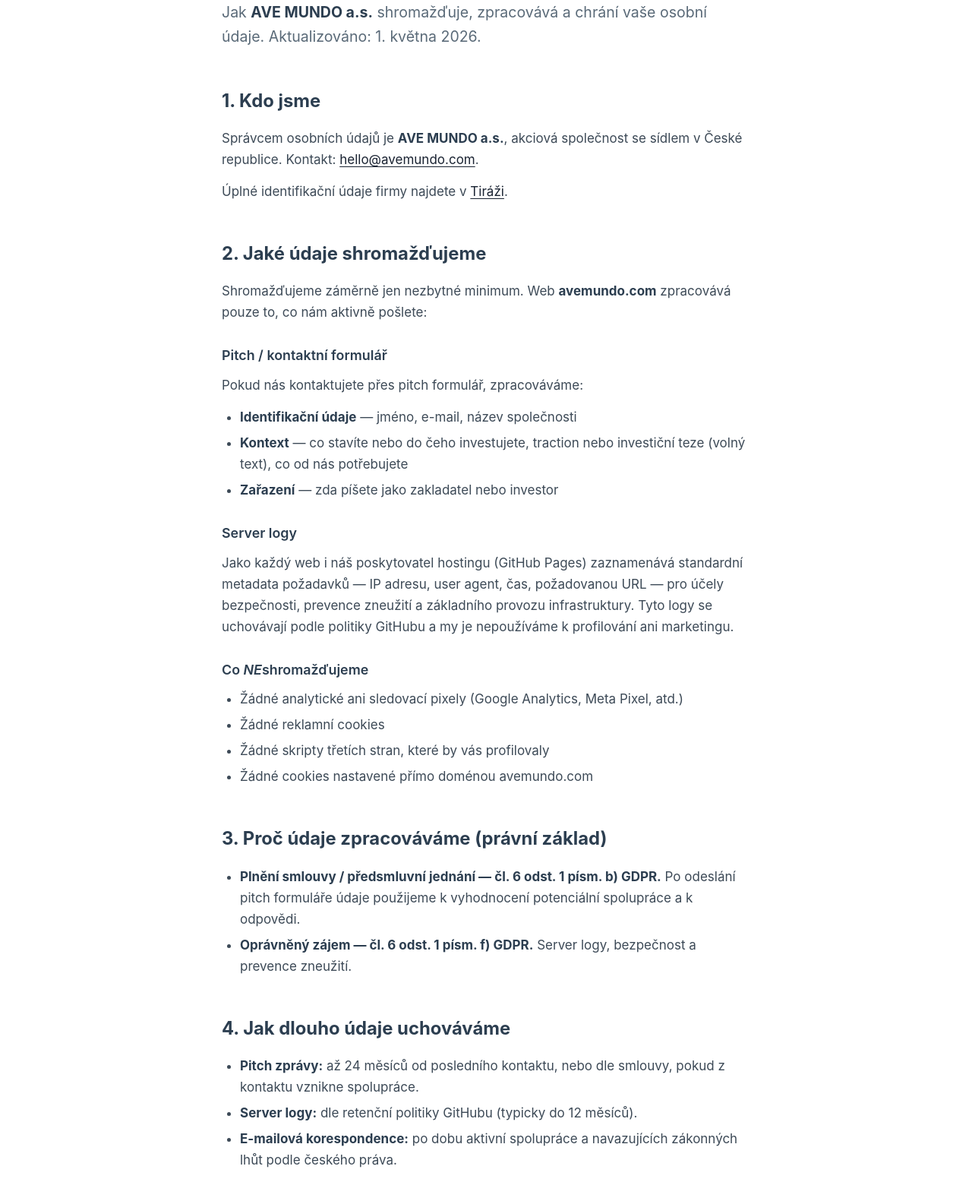
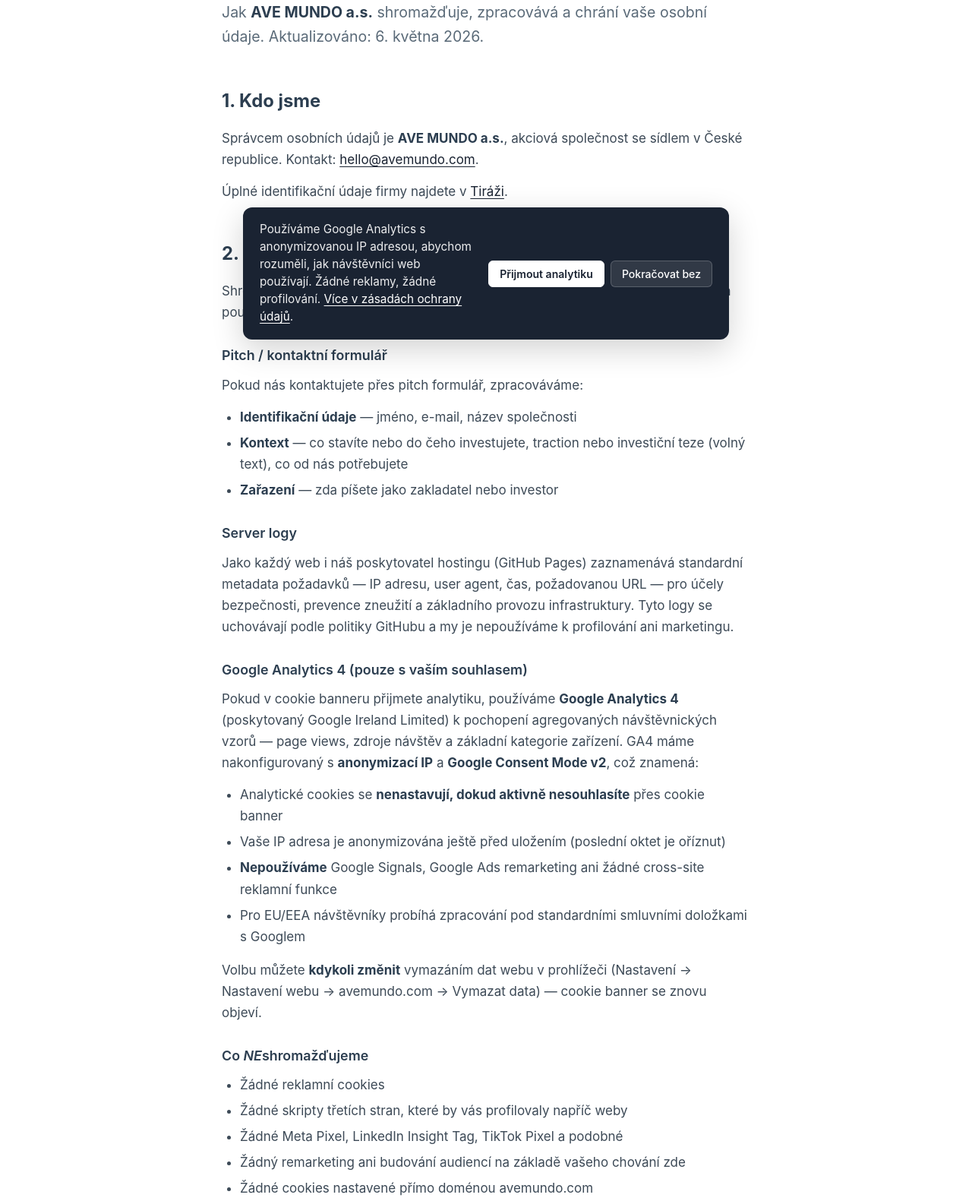
Before and after one commit to adamku8/ave-mundo, a plain HTML site: page cs/privacy.html in a window 1280 px wide. Shown: the part 329-1910 px from the top of the page at 76% size. Drawn offline with Linux system fonts and the light colour scheme.

Commit message:
Privacy CS: GA4 disclosure + Consent Mode v2 snippet + cookie banner

```diff
--- a/cs/privacy.html
+++ b/cs/privacy.html
@@ -18,23 +18,24 @@
 <link rel="apple-touch-icon" sizes="180x180" href="/brand-assets/apple-touch-icon.png">
 <link rel="manifest" href="/site.webmanifest">
 
+<!-- Google Analytics 4 with Consent Mode v2 (default DENY) -->
+<script>
+window.dataLayer = window.dataLayer || [];
+function gtag(){dataLayer.push(arguments);}
+gtag('consent','default',{'ad_storage':'denied','ad_user_data':'denied','ad_personalization':'denied','analytics_storage':'denied','functionality_storage':'granted','security_storage':'granted','wait_for_update':500});
+try { if (localStorage.getItem('avemundo_consent') === 'granted') gtag('consent','update',{'analytics_storage':'granted'}); } catch(e){}
+gtag('js', new Date());
+gtag('config','G-WPZW13B255',{'anonymize_ip':true});
+</script>
+<script async src="https://www.googletagmanager.com/gtag/js?id=G-WPZW13B255"></script>
+
 <style>
-:root {
-    --ink-deep: #1a2332;
-    --ink: #2c3e50;
-    --paper: #ffffff;
-    --canvas: #f6f5f2;
-    --muted: #5a6a78;
-    --divider: rgba(0,0,0,0.08);
-    --grad: linear-gradient(135deg, #1a2332 0%, #2c3e50 50%, #1a2332 100%);
-    --font: 'Inter', -apple-system, BlinkMacSystemFont, 'Segoe UI', sans-serif;
-}
+:root { --ink-deep: #1a2332; --ink: #2c3e50; --paper: #ffffff; --canvas: #f6f5f2; --muted: #5a6a78; --divider: rgba(0,0,0,0.08); --grad: linear-gradient(135deg, #1a2332 0%, #2c3e50 50%, #1a2332 100%); --font: 'Inter', -apple-system, BlinkMacSystemFont, 'Segoe UI', sans-serif; }
 * { box-sizing: border-box; margin: 0; padding: 0; }
 html { scroll-behavior: smooth; }
 body { font-family: var(--font); font-size: 17px; line-height: 1.65; color: var(--ink); background: var(--paper); -webkit-font-smoothing: antialiased; }
-
 .topbar { background: var(--grad); color: white; padding: 18px 40px; position: sticky; top: 0; z-index: 100; display: flex; align-items: center; justify-content: space-between; }
-.topbar a.brand { color: white; text-decoration: none; font-weight: 700; letter-spacing: 0.02em; font-size: 1.05em; display: flex; align-items: center; gap: 10px; }
+.topbar a.brand { color: white; text-decoration: none; font-weight: 700; font-size: 1.05em; display: flex; align-items: center; gap: 10px; }
 .topbar a.brand img { height: 22px; }
 .topbar nav { display: flex; gap: 22px; align-items: center; }
 .topbar nav a { color: rgba(255,255,255,0.75); text-decoration: none; font-size: 0.92em; font-weight: 500; transition: color 0.15s; }
@@ -43,10 +44,9 @@
 .lang-switch a { padding: 4px 10px; border-radius: 4px; font-size: 0.82em; font-weight: 500; color: rgba(255,255,255,0.6) !important; text-decoration: none; transition: all 0.15s; display: inline-flex; align-items: center; gap: 6px; line-height: 1; }
 .lang-switch a:hover { color: rgba(255,255,255,0.95) !important; }
 .lang-switch a.active { background: rgba(255,255,255,0.14); color: #fff !important; }
-
 main { max-width: 760px; margin: 0 auto; padding: 80px 32px 120px; }
 .eyebrow { display: inline-block; background: var(--ink); color: white; font-size: 0.68em; text-transform: uppercase; letter-spacing: 0.18em; padding: 6px 12px; border-radius: 3px; margin-bottom: 24px; font-weight: 600; }
-h1 { font-size: clamp(2em, 4vw, 2.8em); font-weight: 700; line-height: 1.15; color: var(--ink); letter-spacing: -0.01em; margin-bottom: 16px; }
+h1 { font-size: clamp(2em, 4vw, 2.8em); font-weight: 700; line-height: 1.15; color: var(--ink); margin-bottom: 16px; }
 .lede { font-size: 1.15em; color: var(--muted); margin-bottom: 48px; }
 h2 { font-size: 1.4em; font-weight: 700; color: var(--ink); margin: 48px 0 16px; }
 h3 { font-size: 1.05em; font-weight: 600; color: var(--ink); margin: 28px 0 10px; }
@@ -57,27 +57,29 @@
 a { color: var(--ink-deep); text-decoration: underline; text-underline-offset: 3px; }
 a:hover { color: #000; }
 .meta { color: var(--muted); font-size: 0.92em; padding-top: 32px; margin-top: 48px; border-top: 1px solid var(--divider); }
-
 footer { background: var(--ink-deep); color: rgba(255,255,255,0.55); padding: 40px; text-align: center; font-size: 0.88em; }
 footer a { color: rgba(255,255,255,0.75); text-decoration: none; margin: 0 12px; }
-footer a:hover { color: white; }
 .footer-row { display: flex; justify-content: center; align-items: center; flex-wrap: wrap; gap: 16px; margin-bottom: 12px; }
+@media (max-width: 720px) { .topbar { padding: 14px 20px; } .topbar nav { gap: 12px; } .topbar nav a:not(.lang-switch a) { display: none; } main { padding: 48px 22px 80px; } }
 
-@media (max-width: 720px) {
-    .topbar { padding: 14px 20px; }
-    .topbar nav { gap: 12px; }
-    .topbar nav a:not(.lang-switch a) { display: none; }
-    main { padding: 48px 22px 80px; }
-}
+/* Cookie banner */
+.cookie-banner { position: fixed; bottom: 24px; left: 50%; transform: translateX(-50%); max-width: 640px; width: calc(100% - 48px); background: #1a2332; color: rgba(255,255,255,0.92); border-radius: 12px; box-shadow: 0 12px 40px rgba(0,0,0,0.18); padding: 18px 22px; z-index: 9999; font-size: 0.9em; line-height: 1.5; animation: cb-slide 0.3s ease-out; }
+@keyframes cb-slide { from { transform: translate(-50%, 20px); opacity: 0; } to { transform: translate(-50%, 0); opacity: 1; } }
+.cookie-banner__inner { display: flex; align-items: center; gap: 18px; flex-wrap: wrap; }
+.cookie-banner__text { margin: 0; flex: 1 1 280px; color: rgba(255,255,255,0.92); }
+.cookie-banner__text a { color: #fff; text-decoration: underline; }
+.cookie-banner__actions { display: flex; gap: 8px; flex-wrap: wrap; }
+.cookie-banner__btn { background: rgba(255,255,255,0.1); color: #fff; border: 1px solid rgba(255,255,255,0.2); padding: 8px 14px; border-radius: 6px; font-family: inherit; font-size: 0.92em; font-weight: 500; cursor: pointer; transition: all 0.15s ease; }
+.cookie-banner__btn:hover { background: rgba(255,255,255,0.16); }
+.cookie-banner__btn--primary { background: #fff; color: #1a2332; border-color: #fff; font-weight: 600; }
+.cookie-banner__btn--primary:hover { background: rgba(255,255,255,0.92); }
+@media (max-width: 600px) { .cookie-banner { width: calc(100% - 24px); bottom: 12px; padding: 16px; } .cookie-banner__actions { width: 100%; } .cookie-banner__btn { flex: 1; } }
 </style>
 </head>
 <body>
 
 <div class="topbar">
-    <a href="/cs/" class="brand">
-        <img src="/brand-assets/favicon-192.png" alt="AVE MUNDO">
-        AVE MUNDO
-    </a>
+    <a href="/cs/" class="brand"><img src="/brand-assets/favicon-192.png" alt="AVE MUNDO">AVE MUNDO</a>
     <nav>
         <a href="/cs/">Domů</a>
         <a href="/cs/imprint.html">Tiráž</a>
@@ -91,7 +93,7 @@
 <main>
     <div class="eyebrow">Právní informace</div>
     <h1>Zásady ochrany osobních údajů</h1>
-    <p class="lede">Jak <strong>AVE MUNDO a.s.</strong> shromažďuje, zpracovává a chrání vaše osobní údaje. Aktualizováno: 1. května 2026.</p>
+    <p class="lede">Jak <strong>AVE MUNDO a.s.</strong> shromažďuje, zpracovává a chrání vaše osobní údaje. Aktualizováno: 6. května 2026.</p>
 
     <h2>1. Kdo jsme</h2>
     <p>Správcem osobních údajů je <strong>AVE MUNDO a.s.</strong>, akciová společnost se sídlem v České republice. Kontakt: <a href="mailto:hello@avemundo.com">hello@avemundo.com</a>.</p>
@@ -111,17 +113,29 @@
     <h3>Server logy</h3>
     <p>Jako každý web i náš poskytovatel hostingu (GitHub Pages) zaznamenává standardní metadata požadavků — IP adresu, user agent, čas, požadovanou URL — pro účely bezpečnosti, prevence zneužití a základního provozu infrastruktury. Tyto logy se uchovávají podle politiky GitHubu a my je nepoužíváme k profilování ani marketingu.</p>
 
+    <h3>Google Analytics 4 (pouze s vaším souhlasem)</h3>
+    <p>Pokud v cookie banneru přijmete analytiku, používáme <strong>Google Analytics 4</strong> (poskytovaný Google Ireland Limited) k pochopení agregovaných návštěvnických vzorů — page views, zdroje návštěv a základní kategorie zařízení. GA4 máme nakonfigurovaný s <strong>anonymizací IP</strong> a <strong>Google Consent Mode v2</strong>, což znamená:</p>
+    <ul>
+        <li>Analytické cookies se <strong>nenastavují, dokud aktivně nesouhlasíte</strong> přes cookie banner</li>
+        <li>Vaše IP adresa je anonymizována ještě před uložením (poslední oktet je oříznut)</li>
+        <li><strong>Nepoužíváme</strong> Google Signals, Google Ads remarketing ani žádné cross-site reklamní funkce</li>
+        <li>Pro EU/EEA návštěvníky probíhá zpracování pod standardními smluvními doložkami s Googlem</li>
+    </ul>
+    <p>Volbu můžete <strong>kdykoli změnit</strong> vymazáním dat webu v prohlížeči (Nastavení → Nastavení webu → avemundo.com → Vymazat data) — cookie banner se znovu objeví.</p>
+
     <h3>Co <em>NE</em>shromažďujeme</h3>
     <ul>
-        <li>Žádné analytické ani sledovací pixely (Google Analytics, Meta Pixel, atd.)</li>
         <li>Žádné reklamní cookies</li>
-        <li>Žádné skripty třetích stran, které by vás profilovaly</li>
+        <li>Žádné skripty třetích stran, které by vás profilovaly napříč weby</li>
+        <li>Žádné Meta Pixel, LinkedIn Insight Tag, TikTok Pixel a podobné</li>
+        <li>Žádný remarketing ani budování audiencí na základě vašeho chování zde</li>
         <li>Žádné cookies nastavené přímo doménou avemundo.com</li>
     </ul>
 
     <h2>3. Proč údaje zpracováváme (právní základ)</h2>
     <ul>
         <li><strong>Plnění smlouvy / předsmluvní jednání — čl. 6 odst. 1 písm. b) GDPR.</strong> Po odeslání pitch formuláře údaje použijeme k vyhodnocení potenciální spolupráce a k odpovědi.</li>
+        <li><strong>Souhlas — čl. 6 odst. 1 písm. a) GDPR.</strong> Google Analytics se načte teprve po výslovném souhlasu přes cookie banner.</li>
         <li><strong>Oprávněný zájem — čl. 6 odst. 1 písm. f) GDPR.</strong> Server logy, bezpečnost a prevence zneužití.</li>
     </ul>
 
@@ -129,6 +143,7 @@
     <ul>
         <li><strong>Pitch zprávy:</strong> až 24 měsíců od posledního kontaktu, nebo dle smlouvy, pokud z kontaktu vznikne spolupráce.</li>
         <li><strong>Server logy:</strong> dle retenční politiky GitHubu (typicky do 12 měsíců).</li>
+        <li><strong>Google Analytics data:</strong> 14 měsíců (výchozí GA4 retence s automatickým mazáním).</li>
         <li><strong>E-mailová korespondence:</strong> po dobu aktivní spolupráce a navazujících zákonných lhůt podle českého práva.</li>
     </ul>
 
@@ -136,6 +151,7 @@
     <p>Údaje sdílíme pouze s nezbytnými poskytovateli infrastruktury:</p>
     <ul>
         <li><strong>GitHub, Inc.</strong> (USA) — hosting webu přes GitHub Pages. Funguje pod EU-U.S. Data Privacy Framework.</li>
+        <li><strong>Google Ireland Limited</strong> (Irsko) — Google Analytics 4 (pouze pokud vyjádříte souhlas přes cookie banner). Anonymizace IP zapnutá. Pro případný další přenos do Google LLC (USA) funguje pod EU-U.S. Data Privacy Framework.</li>
         <li><strong>Náš poskytovatel e-mailu</strong> pro příjem a uchování pitch zpráv a korespondence.</li>
         <li>Portfolio firmy nebo spoluinvestoři — pouze s vaším výslovným předchozím souhlasem.</li>
     </ul>
@@ -166,7 +182,7 @@
     <h2>10. Kontakt</h2>
     <p>Dotazy ke zpracování údajů nebo k těmto zásadám: <a href="mailto:hello@avemundo.com">hello@avemundo.com</a>.</p>
 
-    <p class="meta">© 2026 AVE MUNDO a.s. — Aktualizováno 1. května 2026.</p>
+    <p class="meta">© 2026 AVE MUNDO a.s. — Aktualizováno 6. května 2026.</p>
 </main>
 
 <footer>
@@ -183,5 +199,32 @@
     <div>© 2026 <strong style="color:rgba(255,255,255,0.85)">AVE MUNDO a.s.</strong> · Evropa / Globálně</div>
 </footer>
 
+<!-- Cookie consent banner -->
+<div id="cookie-banner" class="cookie-banner" hidden>
+    <div class="cookie-banner__inner">
+        <p class="cookie-banner__text">Používáme Google Analytics s anonymizovanou IP adresou, abychom rozuměli, jak návštěvníci web používají. Žádné reklamy, žádné profilování. <a href="/cs/privacy.html">Více v zásadách ochrany údajů</a>.</p>
+        <div class="cookie-banner__actions">
+            <button onclick="cookieAccept()" class="cookie-banner__btn cookie-banner__btn--primary">Přijmout analytiku</button>
+            <button onclick="cookieDecline()" class="cookie-banner__btn">Pokračovat bez</button>
+        </div>
+    </div>
+</div>
+<script>
+(function(){
+    var stored = null;
+    try { stored = localStorage.getItem('avemundo_consent'); } catch(e){}
+    if (!stored) document.getElementById('cookie-banner').hidden = false;
+    window.cookieAccept = function() {
+        try { localStorage.setItem('avemundo_consent','granted'); } catch(e){}
+        if (typeof gtag === 'function') gtag('consent','update',{'analytics_storage':'granted'});
+        document.getElementById('cookie-banner').hidden = true;
+    };
+    window.cookieDecline = function() {
+        try { localStorage.setItem('avemundo_consent','denied'); } catch(e){}
+        document.getElementById('cookie-banner').hidden = true;
+    };
+})();
+</script>
+
 </body>
 </html>
```
